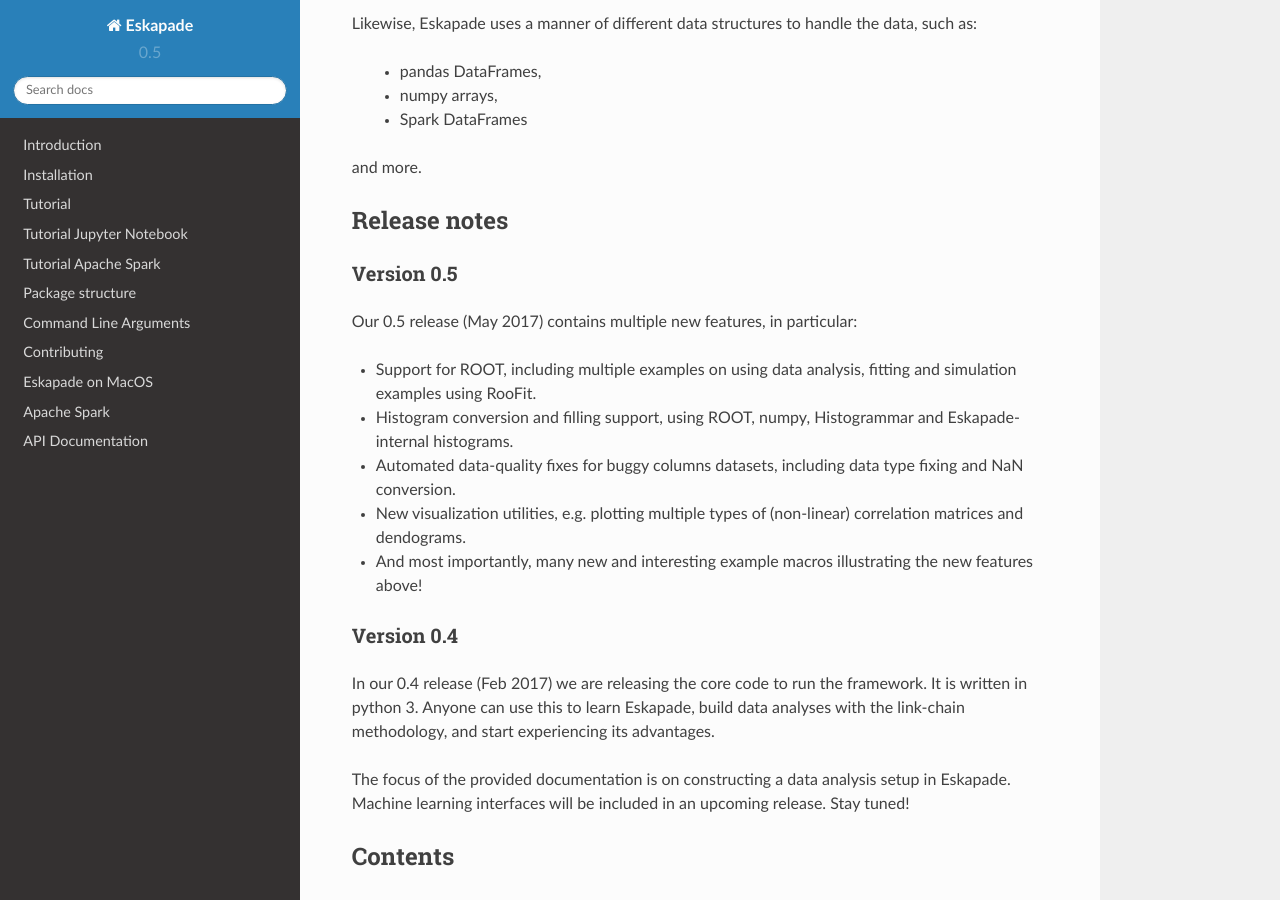
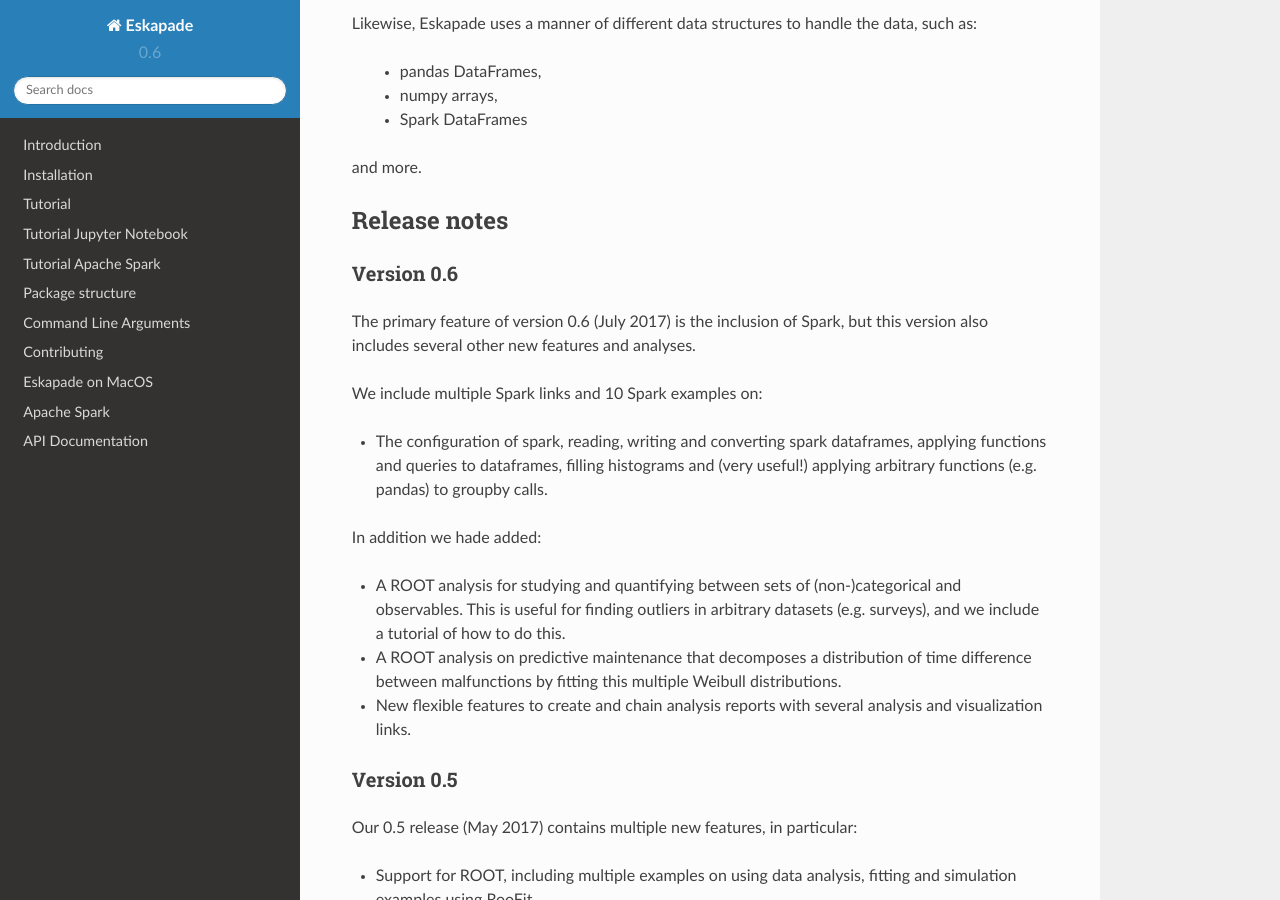
Before and after one commit to KaveIO/Eskapade, a Sphinx documentation site: the page built from docs/source/index.rst, in a window 1280 px wide and 900 px high, scrolled down 1140 px. Built offline with Sphinx 7.4.7 and the Read the Docs theme 2.0.0, drawn with Linux system fonts in a browser that asks for light colours; pages that are not in the unit, such as notebooks, are missing from menus.

Commit message:
Docs: added release notes for version 0.6

```diff
--- a/docs/source/conf.py
+++ b/docs/source/conf.py
@@ -73,9 +73,9 @@
 # built documents.
 #
 # The short X.Y version.
-version = '0.5'
+version = '0.6'
 # The full version, including alpha/beta/rc tags.
-release = '0.5'
+release = '0.6'
 
 # The language for content autogenerated by Sphinx. Refer to documentation
 # for a list of supported languages.
--- a/docs/source/index.rst
+++ b/docs/source/index.rst
@@ -59,6 +59,25 @@
 Release notes
 =============
 
+Version 0.6
+-----------
+
+The primary feature of version 0.6 (July 2017) is the inclusion of Spark, but this version
+also includes several other new features and analyses.
+
+We include multiple Spark links and 10 Spark examples on:
+
+* The configuration of spark, reading, writing and converting spark dataframes, applying functions and queries to dataframes,
+  filling histograms and (very useful!) applying arbitrary functions (e.g. pandas) to groupby calls.
+
+In addition we hade added:
+
+* A ROOT analysis for studying and quantifying between sets of (non-)categorical and observables.
+  This is useful for finding outliers in arbitrary datasets (e.g. surveys), and we include a tutorial of how to do this.
+* A ROOT analysis on predictive maintenance that decomposes a distribution of time difference between malfunctions
+  by fitting this multiple Weibull distributions.
+* New flexible features to create and chain analysis reports with several analysis and visualization links.
+
 Version 0.5
 -----------
 
--- a/python/eskapade/version.py
+++ b/python/eskapade/version.py
@@ -1 +1 @@
-version = '0.5'
+version = '0.6'
```
Also changed, not shown: docs/source/installation.rst (+4 -4 lines).
